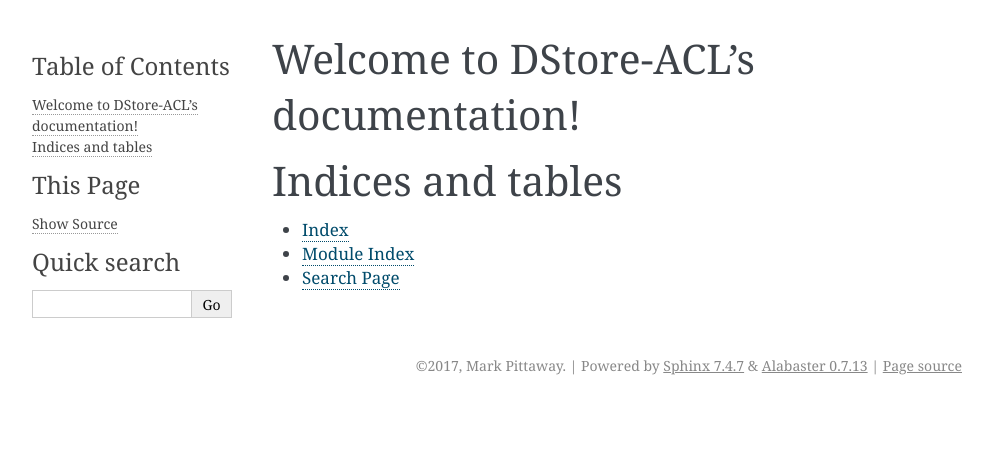
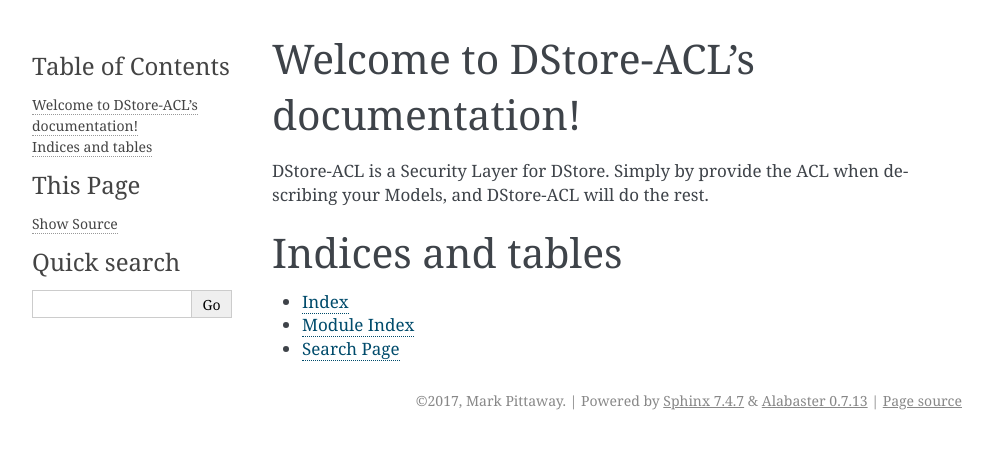
Before and after one commit to MarkLark/dstore-acl, a Sphinx documentation site: the page built from docs/source/index.rst, in a window 1280 px wide. Shown: the top 449 px of the page, without its empty margins (148-1141 px from the left). Built offline with Sphinx 7.4.7, drawn with Linux system fonts in a browser that asks for light colours.

Commit message:
Added simple intro text in index.rst (Also to trigger CI Tests)

```diff
--- a/docs/source/index.rst
+++ b/docs/source/index.rst
@@ -5,6 +5,9 @@
 
 Welcome to DStore-ACL's documentation!
 ======================================
+
+DStore-ACL is a Security Layer for DStore.
+Simply by provide the ACL when describing your Models, and DStore-ACL will do the rest.
 
 .. toctree::
    :maxdepth: 2
```
